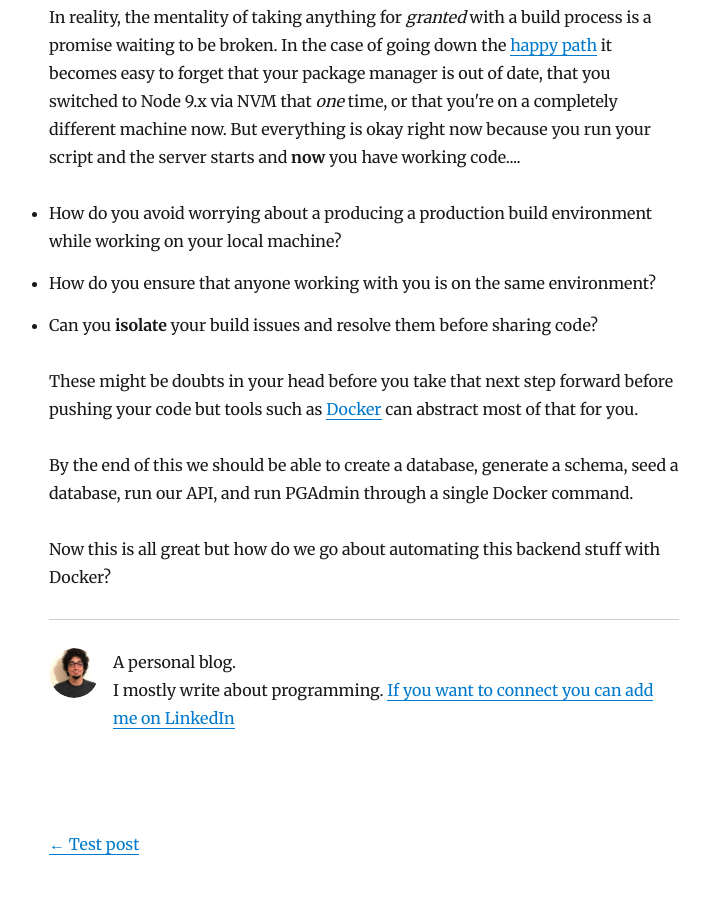
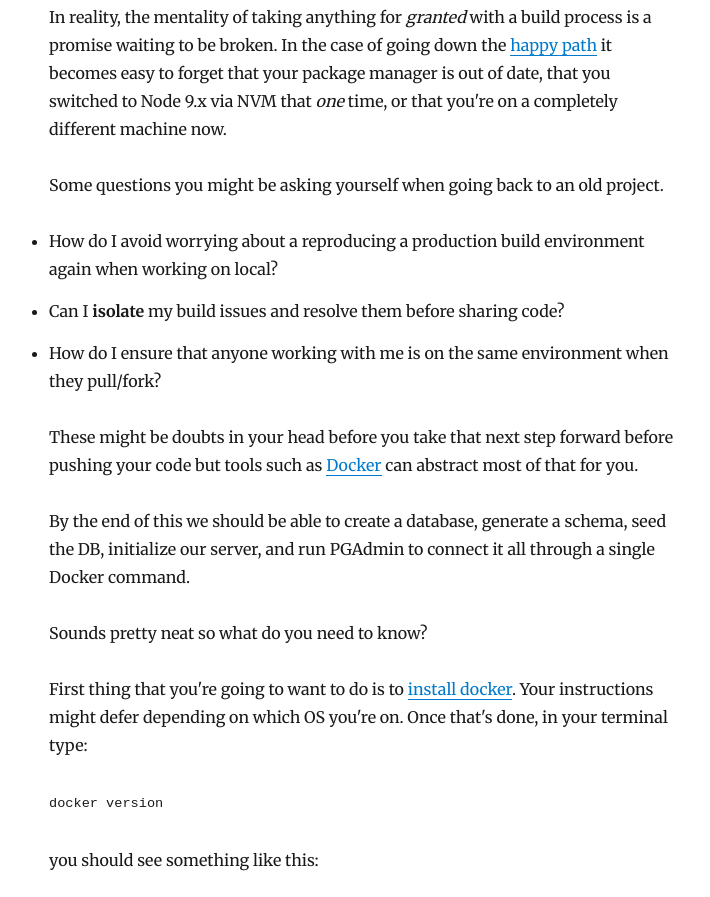
Before and after one commit to nelson-lopez/my-blog, a Gatsby site: page /docker/ in a window 1280 px wide. Shown: the part 320-1217 px from the top of the page, without its empty margins (276-986 px from the left). Built offline with nearby package versions, Linux system fonts and the light colour scheme; Gatsby itself is replaced by a stand-in of ours; some packages are replaced by stand-ins of ours.

Commit message:
finished intro for docker post

```diff
--- a/content/blog/docker/index.md
+++ b/content/blog/docker/index.md
@@ -1,25 +1,37 @@
 ---
 title: How I learned to Stop Worrying and Love Docker
 date: "2020-01-01T22:12:03.284Z"
-description: "Sometimes we just need to forget"
+description: "Sometimes it's a lot easier than it looks"
 ---
 
 You've done it. You successfully built your backend!
 This is the part where you tell yourself to forget about how you _built_ the damn thing and focus on the UI.
 
-In reality, the mentality of taking anything for _granted_ with a build process is a promise waiting to be broken. In the case of going down the [happy path](https://en.wikipedia.org/wiki/Happy_path) it becomes easy to forget that your package manager is out of date, that you switched to Node 9.x via NVM that _one_ time, or that you're on a completely different machine now. But everything is okay right now because you run your script and the server starts and **now** you have working code....
+In reality, the mentality of taking anything for _granted_ with a build process is a promise waiting to be broken. In the case of going down the [happy path](https://en.wikipedia.org/wiki/Happy_path) it becomes easy to forget that your package manager is out of date, that you switched to Node 9.x via NVM that _one_ time, or that you're on a completely different machine now.
 
-- How do you avoid worrying about a producing a production build environment while working on your local machine?
+Some questions you might be asking yourself when going back to an old project.
 
-- How do you ensure that anyone working with you is on the same environment?
+- How do I avoid worrying about a reproducing a production build environment again when working on local?
 
-- Can you **isolate** your build issues and resolve them before sharing code?
+- Can I **isolate** my build issues and resolve them before sharing code?
+
+- How do I ensure that anyone working with me is on the same environment when they pull/fork?
 
 These might be doubts in your head before you take that next step forward before pushing your code but tools such as [Docker](<https://en.wikipedia.org/wiki/Docker_(software)>) can abstract most of that for you.
 
-By the end of this we should be able to create a database, generate a schema, seed a database, run our API, and run PGAdmin through a single Docker command.
+By the end of this we should be able to create a database, generate a schema, seed the DB, initialize our server, and run PGAdmin to connect it all through a single Docker command.
 
-Now this is all great but how do we go about automating this backend stuff with Docker?
+Sounds pretty neat so what do you need to know?
+
+First thing that you're going to want to do is to [install docker](https://docs.docker.com/install/). Your instructions might defer depending on which OS you're on. Once that's done, in your terminal type:
+
+`docker version`
+
+you should see something like this:
+
+![docker-version](./docker-version.png)
+
+Docker itself is a broad topic to wrap your head around so for the sake of brevity and the scope of this post we'll be distilling things down to: [images](https://docs.docker.com/engine/reference/commandline/images/), [Dockerfiles](https://docs.docker.com/engine/reference/builder/) and [docker-compose](https://docs.docker.com/compose/).
 
 <!--
 So how do you avoid running into these issues? Forget that, how do you ensure that anyone working with you can avoid these issues? The problem with environments is that they are _broad_ problems and developers seek **isolation**.
```
Also changed, not shown: content/blog/docker/docker-version.png (added).
